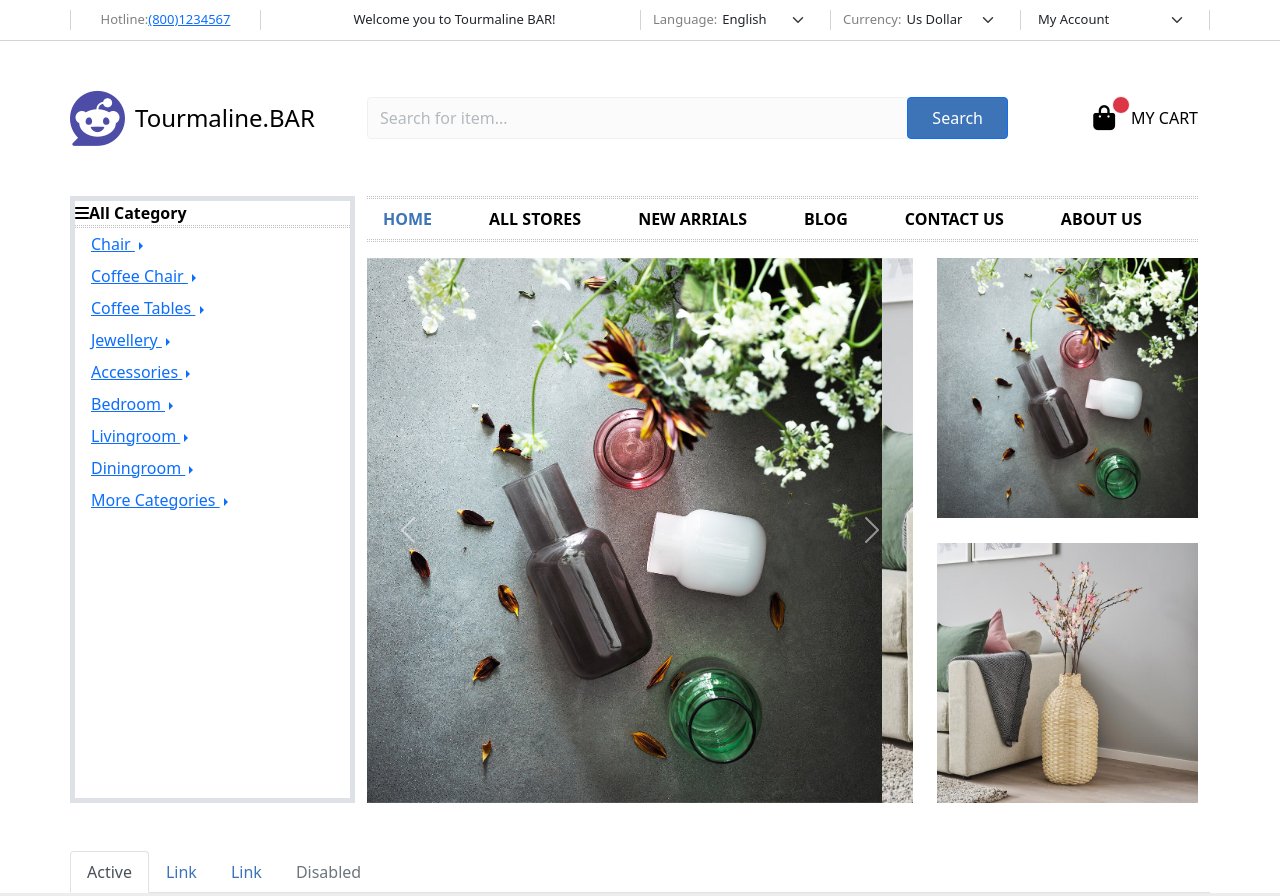
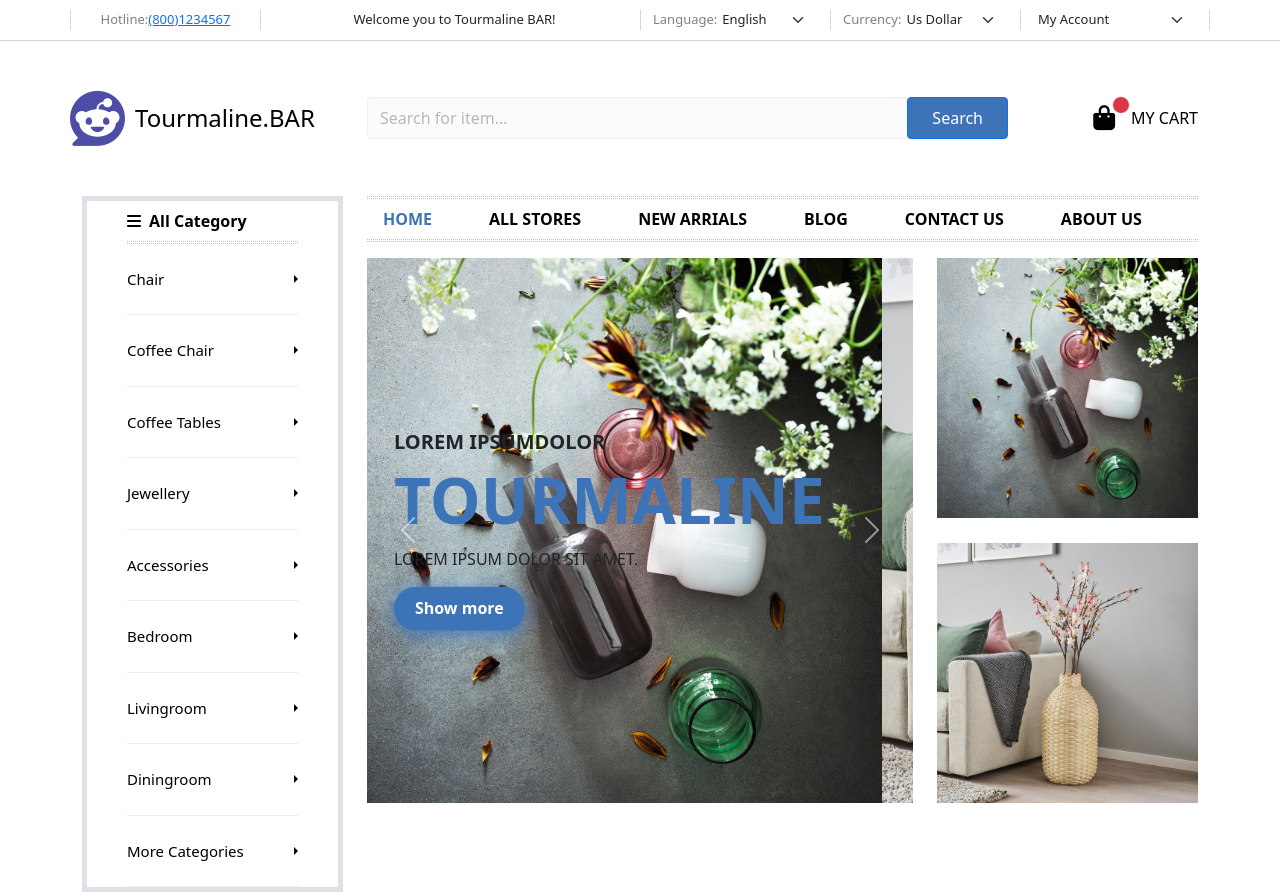
Before and after one commit to ZhivopistsevPavel/Portfolio, a website: page index.html in a window 1280 px wide. Shown: the top 896 px of the page. Drawn offline with nearby package versions, Linux system fonts and the light colour scheme.

Commit message:
carousel title

```diff
--- a/index.html
+++ b/index.html
@@ -85,119 +85,116 @@
     <nav class="nav-title-page">
       <div class="container">
         <div class="row mb-5">
-          <div class="col-3 border border-5 p-0">
-            <div class="left-navbar-dropdawnmenu">
-
-            <div class="item-menu-group">
-              <a class="text-black fw-bold burger-link" href="#"><i class="fas fa-bars"></i>All Category</a>
+          <div class="col-3">
+            <aside class="border border-5 left-navbar-dropdawnmenu">
+              <a class="text-black fw-bold d-block py-2 all-category-link" href="#"><i class="fas fa-bars me-2"></i>All Category</a>
               <div class=" border-dotted"></div>
-              <ul class="btn-group dropend">
-                <li class="dropdown-item">
-                  <a type="button" class="dropdown-toggle" data-bs-toggle="dropdown"
+              <ul class="btn-group w-100">
+                <li class="dropend item-category-cell">
+                  <a type="button" class="dropdown-toggle asidebar-link" data-bs-toggle="dropdown"
                     aria-expanded="false">
                     Chair
                   </a>
-                <ul class="dropdown-menu">
+                  <ul class="dropdown-menu dropend">
                     <li><a class="dropdown-item" href="#">Action</a></li>
                     <li><a class="dropdown-item" href="#">Another action</a></li>
                     <li><a class="dropdown-item" href="#">Something else here</a></li>
                   </ul>
                 </li>
-                <li class="dropdown-item">
+                <li class="dropend item-category-cell">
                   <a type="button" class="dropdown-toggle asidebar-link" data-bs-toggle="dropdown"
                     aria-expanded="false">
                     Coffee Chair
                   </a>
-                <ul class="dropdown-menu">
+                  <ul class="dropdown-menu dropend">
                     <li><a class="dropdown-item" href="#">Action</a></li>
                     <li><a class="dropdown-item" href="#">Another action</a></li>
                     <li><a class="dropdown-item" href="#">Something else here</a></li>
                   </ul>
                 </li>
-                <li class="dropdown-item">
+                <li class="dropend item-category-cell">
                   <a type="button" class="dropdown-toggle asidebar-link" data-bs-toggle="dropdown"
                     aria-expanded="false">
                     Coffee Tables
                   </a>
-                <ul class="dropdown-menu">
+                  <ul class="dropdown-menu dropend">
                     <li><a class="dropdown-item" href="#">Action</a></li>
                     <li><a class="dropdown-item" href="#">Another action</a></li>
                     <li><a class="dropdown-item" href="#">Something else here</a></li>
                   </ul>
                 </li>
-                <li class="dropdown-item">
+                <li class="dropend item-category-cell">
                   <a type="button" class="dropdown-toggle asidebar-link" data-bs-toggle="dropdown"
                     aria-expanded="false">
                     Jewellery
                   </a>
-                <ul class="dropdown-menu">
+                  <ul class="dropdown-menu dropend">
                     <li><a class="dropdown-item" href="#">Action</a></li>
                     <li><a class="dropdown-item" href="#">Another action</a></li>
                     <li><a class="dropdown-item" href="#">Something else here</a></li>
                   </ul>
                 </li>
-                <li class="dropdown-item">
+                <li class="dropend item-category-cell">
                   <a type="button" class="dropdown-toggle asidebar-link" data-bs-toggle="dropdown"
                     aria-expanded="false">
                     Accessories
                   </a>
-                <ul class="dropdown-menu">
+                  <ul class="dropdown-menu dropend">
                     <li><a class="dropdown-item" href="#">Action</a></li>
                     <li><a class="dropdown-item" href="#">Another action</a></li>
                     <li><a class="dropdown-item" href="#">Something else here</a></li>
                   </ul>
                 </li>
-                <li class="dropdown-item">
+                <li class="dropend item-category-cell">
                   <a type="button" class="dropdown-toggle asidebar-link" data-bs-toggle="dropdown"
                     aria-expanded="false">
                     Bedroom
                   </a>
-                <ul class="dropdown-menu">
+                  <ul class="dropdown-menu dropend">
                     <li><a class="dropdown-item" href="#">Action</a></li>
                     <li><a class="dropdown-item" href="#">Another action</a></li>
                     <li><a class="dropdown-item" href="#">Something else here</a></li>
                   </ul>
                 </li>
-                <li class="dropdown-item">
+                <li class="dropend item-category-cell">
                   <a type="button" class="dropdown-toggle asidebar-link" data-bs-toggle="dropdown"
                     aria-expanded="false">
                     Livingroom
                   </a>
-                <ul class="dropdown-menu">
+                  <ul class="dropdown-menu dropend">
                     <li><a class="dropdown-item" href="#">Action</a></li>
                     <li><a class="dropdown-item" href="#">Another action</a></li>
                     <li><a class="dropdown-item" href="#">Something else here</a></li>
                   </ul>
                 </li>
-                <li class="dropdown-item">
+                <li class="dropend item-category-cell">
                   <a type="button" class="dropdown-toggle asidebar-link" data-bs-toggle="dropdown"
                     aria-expanded="false">
                     Diningroom
                   </a>
-                <ul class="dropdown-menu">
+                  <ul class="dropdown-menu dropend">
                     <li><a class="dropdown-item" href="#">Action</a></li>
                     <li><a class="dropdown-item" href="#">Another action</a></li>
                     <li><a class="dropdown-item" href="#">Something else here</a></li>
                   </ul>
                 </li>
-                <li class="dropdown-item">
+                <li class="dropend item-category-cell">
                   <a type="button" class="dropdown-toggle asidebar-link" data-bs-toggle="dropdown"
                     aria-expanded="false">
                     More Categories
                   </a>
-                <ul class="dropdown-menu">
+                  <ul class="dropdown-menu dropend">
                     <li><a class="dropdown-item" href="#">Action</a></li>
                     <li><a class="dropdown-item" href="#">Another action</a></li>
                     <li><a class="dropdown-item" href="#">Something else here</a></li>
                   </ul>
                 </li>
               </ul>
-            </div>
-            </div>
+            </aside>
           </div>
           <div class="nav-corusel-bar col-9">
             <div class="w-100 border-dotted"></div>
-            <div class="nav text-uppercase top-panel w-100">
+            <div class="nav text-uppercase top-panel">
               <a class="nav-link fw-bold active" aria-current="page" href="#">Home</a>
               <a class="nav-link text-black fw-bold" href="#">all stores</a>
               <a class="nav-link text-black fw-bold" href="#">new arrials</a>
@@ -210,11 +207,17 @@
               <div class="col-8 corusel-info">
                 <div id="carouselExampleControls" class="carousel slide" data-bs-ride="carousel">
                   <div class="carousel-inner">
-                    <div class="carousel-item active">
-                      <img src="./img/carousel-1.jpg" class="d-block w-100" alt="#">
+                    <div class="carousel-item active carousel-bg-image-1">
+                      <div class="image-info">
+                        <h5 class="fw-bold fs-5 image-top-title">Lorem ipsumdolor</h5>
+                      <h2 class="image-title">Tourmaline</h2>
+                      <p class="image-content">Lorem ipsum dolor sit amet.</p>
+                      <button class="btn rounded-pill carousel-button">Show more</button>
                       </div>
-                    <div class="carousel-item">
-                      <img src="./img/carosel-2.jpg" class="d-block w-100" alt="#">
+                      <img src="./img/carousel-1.jpg" class="d-block" alt="#">
+                    </div>
+                    <div class="carousel-item carousel-bg-image-2">
+                      <img src="./img/carosel-2.jpg" class="d-block" alt="#">
                     </div>
                   </div>
                   <button class="carousel-control-prev" type="button" data-bs-target="#carouselExampleControls"
--- a/scss/all-project-style.scss
+++ b/scss/all-project-style.scss
@@ -4,4 +4,10 @@
 ul {
     list-style: none;
     padding: 0;
+    margin: 0;
 }
+
+img {
+    width: 100%;
+    height: auto;
+}
--- /dev/null
+++ b/scss/carousel.scss
@@ -0,0 +1,21 @@
+.image-info {
+    position: absolute;
+    top: 50%;
+    left: 50%;
+    transform: translate(-50%, -50%);
+    text-transform: uppercase;
+
+    .image-title {
+        font-size: 400%;
+        font-weight: 800;
+        color: $blue-color-site;
+    }
+
+    .carousel-button {
+        color: white;
+        background-color: $blue-color-site;
+        font-weight: 700;
+        padding: 8px 20px 10px 20px;
+        box-shadow: 0px 4px 20px $blue-color-site;
+    }
+}
--- a/scss/nav.scss
+++ b/scss/nav.scss
@@ -7,41 +7,41 @@
     gap: 25px;
 }
 
-.dropend {
+.left-navbar-dropdawnmenu {
     width: 100%;
-    flex: 1;
-    align-items: stretch;
-    flex-wrap: wrap;
+    padding: 0 40px;
+    margin: 0;
 
-    .btn {
-        color: black;
-        background-color: white;
-        border: none;
-        border-radius: 0;
-        justify-content: space-between;
-        display: flex;
-        align-items: center;
+    .all-category-link {
+
+        text-decoration: none;
     }
 
-    .btn:active {
-        border: 0;
+
+    .btn-group {
+        flex-direction: column;
+
+
+        .item-category-cell {
+            padding: 24px 0;
+            border-bottom: 1px solid #ededed;
+            font-size: 15px;
+            font-weight: 500;
+        }
+
+        .asidebar-link {
+            color: black;
+            text-decoration: none;
+            justify-content: space-between;
+            display: flex;
+            align-items: center;
+        }
     }
+
 }
 
-.nav-link {
-
-}
+.nav-link {}
 
 .nav-link:first-child {
     color: $blue-color-site;
 }
-
-.burger-link {
-    text-decoration: none;
-    display: flex;
-    align-items: center;
-}
-
-.border-dotted {
-    margin: 0 auto;
-}
--- a/scss/style.scss
+++ b/scss/style.scss
@@ -7,3 +7,4 @@
 @import "all-project-style.scss";
 @import "title.scss";
 @import "block-blog.scss";
+@import "carousel.scss";
```
Also changed, not shown: css/style.css. Lines whose indentation alone changed are shown as unchanged.
